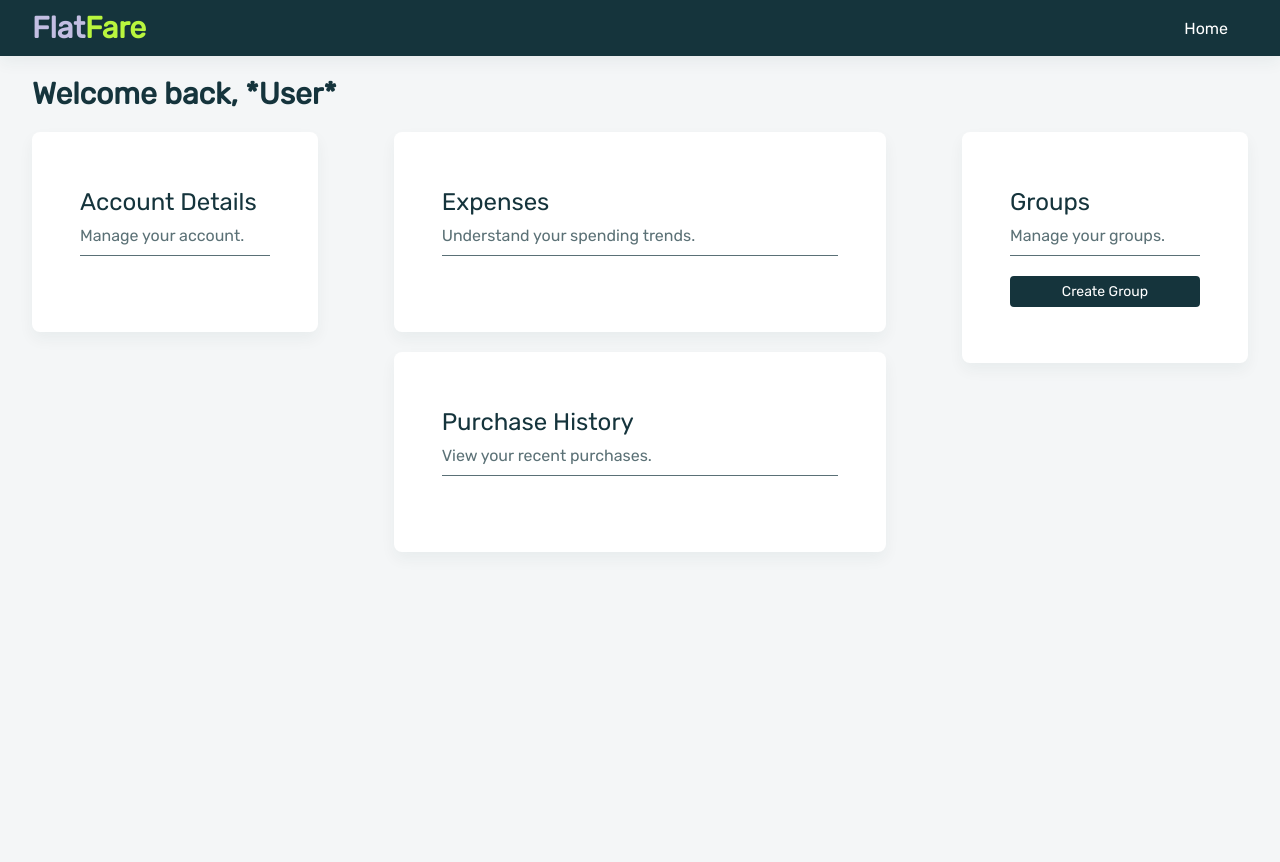
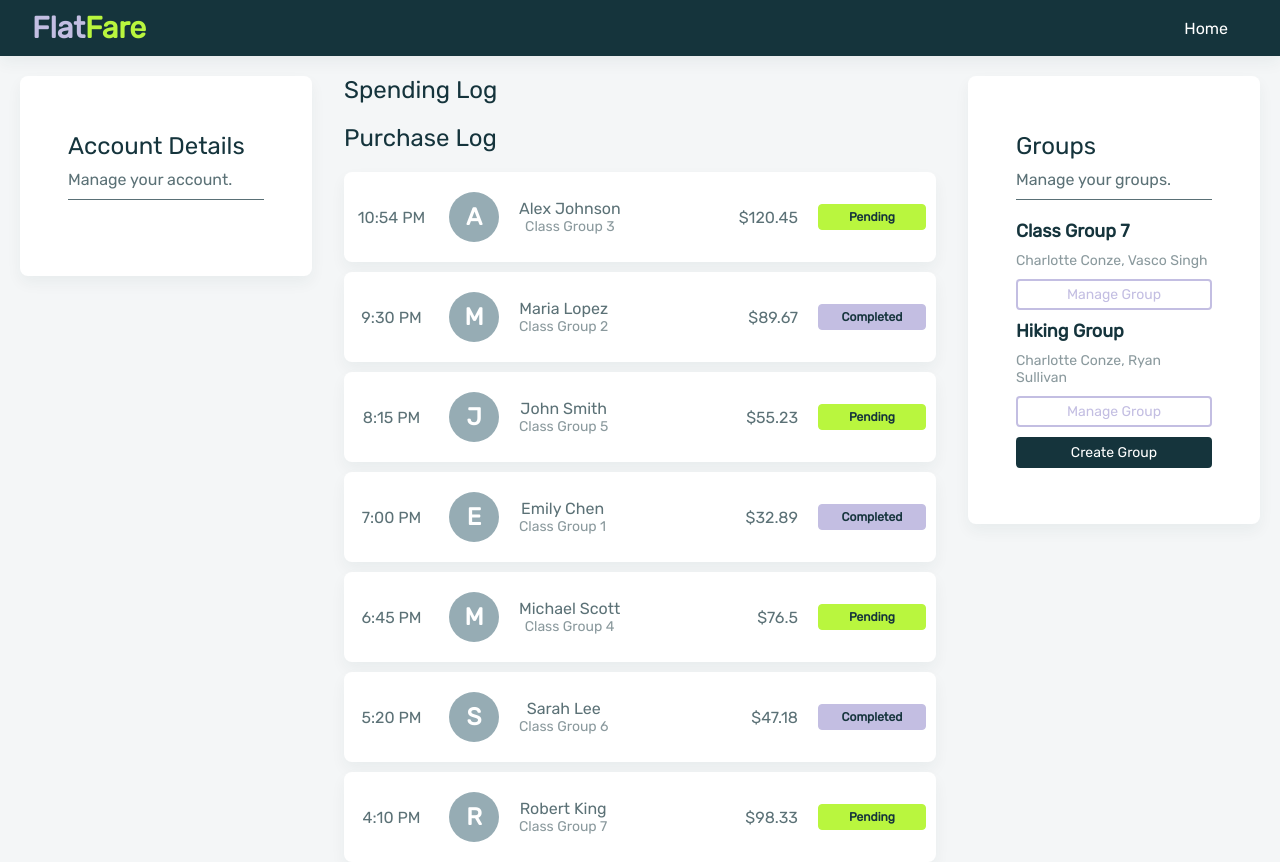
Before and after one commit to vascosinghvu/FlatFair, a React (Create React App) app in the folder app/: page / in a window 1280 px wide. Before the commit the page ends 800 px from the top, so only its background shows below. Built offline with nearby package versions, Linux system fonts and the light colour scheme.

Commit message:
Adding dashboard

```diff
--- a/app/src/App.tsx
+++ b/app/src/App.tsx
@@ -3,6 +3,7 @@ import { BrowserRouter as Router, Routes, Route } from "react-router-dom"
 import Home from "./pages/Home"
 import CreateGroup from "./pages/CreateGroup"
 import Profile from "./pages/Profile"
+import Group from "./pages/Group"
 
 function App(): ReactElement {
   return (
@@ -13,6 +14,7 @@ function App(): ReactElement {
           <Route path="/home" element={<Home />} />
           <Route path="/create-group" element={<CreateGroup />} />
           <Route path="/profile" element={<Profile />} />
+          <Route path="/group" element={<Group />} />
         </Routes>
       </Router>
     </div>
--- /dev/null
+++ b/app/src/pages/Group.tsx
@@ -0,0 +1,13 @@
+import React from "react"
+import Navbar from "../components/Navbar"
+
+const Group = () => {
+  return (
+    <>
+      <Navbar />
+      <h1>Group</h1>
+    </>
+  )
+}
+
+export default Group
--- a/app/src/pages/Home.tsx
+++ b/app/src/pages/Home.tsx
@@ -6,6 +6,7 @@ import AsyncSubmit from "../components/AsyncSubmit"
 import { useNavigate } from "react-router-dom"
 import Modal from "../components/Modal"
 import LoginButton from "../components/LoginButton"
+import Icon from "../components/Icon"
 
 const Home = () => {
   const [isModal, setIsModal] = useState(false)
@@ -34,6 +35,94 @@ const Home = () => {
       .required("Please enter the cost"),
     date: yup.string().required("Please select a date"),
   })
+
+  function formatTime(date: Date): string {
+    const hours = date.getHours()
+    const minutes = date.getMinutes()
+    const period = hours >= 12 ? "PM" : "AM"
+    const formattedHours = hours % 12 || 12 // Convert to 12-hour format
+    const formattedMinutes = minutes < 10 ? `0${minutes}` : minutes
+    return `${formattedHours}:${formattedMinutes} ${period}`
+  }
+
+  interface UserTransaction {
+    timestamp: Date
+    name: string
+    group: string
+    amount: number
+    status: string
+  }
+
+  const transactions: UserTransaction[] = [
+    {
+      timestamp: new Date("2024-10-20T22:54:00"), // 10:54 PM
+      name: "Alex Johnson",
+      group: "Class Group 3",
+      amount: 120.45,
+      status: "Pending",
+    },
+    {
+      timestamp: new Date("2024-10-20T21:30:00"), // 9:30 PM
+      name: "Maria Lopez",
+      group: "Class Group 2",
+      amount: 89.67,
+      status: "Completed",
+    },
+    {
+      timestamp: new Date("2024-10-20T20:15:00"), // 8:15 PM
+      name: "John Smith",
+      group: "Class Group 5",
+      amount: 55.23,
+      status: "Pending",
+    },
+    {
+      timestamp: new Date("2024-10-20T19:00:00"), // 7:00 PM
+      name: "Emily Chen",
+      group: "Class Group 1",
+      amount: 32.89,
+      status: "Completed",
+    },
+    {
+      timestamp: new Date("2024-10-20T18:45:00"), // 6:45 PM
+      name: "Michael Scott",
+      group: "Class Group 4",
+      amount: 76.5,
+      status: "Pending",
+    },
+    {
+      timestamp: new Date("2024-10-20T17:20:00"), // 5:20 PM
+      name: "Sarah Lee",
+      group: "Class Group 6",
+      amount: 47.18,
+      status: "Completed",
+    },
+    {
+      timestamp: new Date("2024-10-20T16:10:00"), // 4:10 PM
+      name: "Robert King",
+      group: "Class Group 7",
+      amount: 98.33,
+      status: "Pending",
+    },
+  ]
+
+  interface Group {
+    name: string
+    members: string[]
+    canManage: boolean
+  }
+
+  const groups: Group[] = [
+    {
+      name: "Class Group 7",
+      members: ["Charlotte Conze", "Vasco Singh"],
+      canManage: true,
+    },
+    {
+      name: "Hiking Group",
+      members: ["Charlotte Conze", "Ryan Sullivan"],
+      canManage: true,
+    },
+  ]
 
   const handleSubmit = async (values: any, { resetForm }: any) => {
     setIsLoading(true)
@@ -311,7 +400,7 @@ const Home = () => {
       )}
       <Navbar />
       <div className="Home">
-        <div className="Home-title">Welcome back, *User*</div>
+        {/* <div className="Home-title">Welcome back, *User*</div> */}
         <div className="row d-flex Justify-content--spaceBetween">
           <div className="col-lg-3">
             <div className="Block">
@@ -319,22 +408,63 @@ const Home = () => {
               <div className="Block-subtitle"> Manage your account.</div>
             </div>
           </div>
-          <div className="col-lg-5 Flex Flex-column">
-            <div className="Block">
-              <div className="Block-header">Expenses</div>
-              <div className="Block-subtitle">
-                Understand your spending trends.
+          <div className="col-lg-6 Flex Flex-column Padding-x--20">
+            <div className="Home-subtitle">Spending Log</div>
+            <div className="Home-subtitle">Purchase Log</div>
+            {transactions.map((transaction, index) => (
+              <div key={index} className="Card Purchase">
+                <div className="Flex Flex-row" style={{ flexGrow: 1 }}>
+                  <div className="Purchase-item " style={{ width: 75 }}>
+                    {formatTime(transaction.timestamp)}
+                  </div>
+                  <div className="Purchase-item Padding--20">
+                    <div className="Purchase-item-icon">
+                      {transaction.name.charAt(0).toUpperCase()}
+                    </div>
+                  </div>
+                  <div className="Purchase-item">
+                    {transaction.name}
+                    <div className="Purchase-item-subtitle">
+                      {transaction.group}
+                    </div>
+                  </div>
+                </div>
+
+                <div className="Purchase-item">${transaction.amount}</div>
+                <div
+                  className={`Badge Badge-color--${
+                    transaction.status === "Pending" ? "yellow" : "purple"
+                  }-1000 Margin-left--20`}
+                  style={{ width: 100 }}
+                >
+                  {transaction.status}
+                </div>
               </div>
-            </div>
-            <div className="Block Margin-top--20">
+            ))}
+            {/* <div className="Block Margin-top--20">
               <div className="Block-header">Purchase History</div>
               <div className="Block-subtitle">View your recent purchases.</div>
-            </div>
+            </div> */}
           </div>
           <div className="col-lg-3">
             <div className="Block">
               <div className="Block-header">Groups</div>
               <div className="Block-subtitle"> Manage your groups.</div>
+              {groups.map((group, index) => (
+                <div key={index} className="Group">
+                  <div className="Group-title">{group.name}</div>
+                  <div className="Group-body">{group.members.join(", ")}</div>
+                  <div
+                    className="Button Button--hollow Button-color--purple-1000"
+                    onClick={() => {
+                      navigate("/group")
+                    }}
+                  >
+                    Manage Group
+                  </div>
+                </div>
+              ))}
+
               <div
                 onClick={() => {
                   navigate("/create-group")
@@ -346,14 +476,8 @@ const Home = () => {
             </div>
           </div>
         </div>
-        {/* <div
-          onClick={() => {
-            navigate("/create-group")
-          }}
-          className="Button Button-color--dark-1000"
-        >
-          Create Group
-        </div>
+      </div>
+      {/*
         <div
           onClick={() => {
             setIsModal(true)
@@ -363,7 +487,6 @@ const Home = () => {
           Open Modal
         </div>
         <LoginButton /> */}
-      </div>
     </>
   )
 }
--- a/app/src/styles/_home.scss
+++ b/app/src/styles/_home.scss
@@ -1,17 +1,85 @@
 .Home {
-    padding: 0px 32px;
+    padding: 20px 20px 0 20px;
     display: flex;
     flex-direction: column;
 
     &-title {
-        font-size: var(--fare-font-size-30);
+        font-size: var(--fare-font-size-24);
         font-weight: 700;
         margin: 20px 0;
+        color: var(--fare-color-dark-700);
+
     }
 
-    // &-subtitle {
-    //     font-size: var(--fare-font-size-20);
-    //     font-weight: 400;
-    //     margin-bottom: 20px;
-    // }
+    &-subtitle {
+        font-size: var(--fare-font-size-24);
+        font-weight: 400;
+        margin-bottom: 20px;
+    }
 }
+
+.Purchase {
+    display: flex;
+    flex-direction: row;
+    justify-content: space-evenly;
+    align-items: center;
+    padding: 0 10px;
+
+    &-item {
+        font-size: var(--fare-font-size-16);
+        font-weight: 400;
+        color: var(--fare-color-dark-700);
+        display: flex;
+        flex-direction: column;
+        align-items: center;
+        justify-content: center;
+
+        &-subtitle {
+            font-size: var(--fare-font-size-14);
+            font-weight: 400;
+            color: var(--fare-color-dark-500);
+        }
+
+        &-icon {
+            width: 50px;
+            height: 50px;
+            border-radius: 50%;
+            background-color: var(--fare-color-blue-1000);
+            color: var(--fare-color-light-1000);
+            font-weight: bold;
+            font-size: var(--fare-font-size-24);
+            display: flex;
+            justify-content: center;
+            align-items: center;
+            overflow: hidden; /* Ensure content doesn't overflow */
+        }
+    }
+
+    // if not last child, add 20px of space underneath
+    &:not(:last-child) {
+        margin-bottom: 10px;
+    }
+}
+
+.Group {
+
+    display: flex;
+    flex-direction: column;
+
+    &-title {
+        font-size: var(--fare-font-size-18);
+        font-weight: 700;
+        margin-bottom: 10px;
+    }
+
+    &-body {
+        font-size: var(--fare-font-size-14);
+        font-weight: 400;
+        color: var(--fare-color-dark-500);
+        margin-bottom: 10px;
+    }
+
+    &:not(:last-child) {
+        margin-bottom: 10px;
+    }
+}
--- a/app/src/styles/_utilities.scss
+++ b/app/src/styles/_utilities.scss
@@ -277,7 +277,7 @@
   border-radius: var(--fare-border-radius-4);
   border-style: solid;
   border-width: 1px;
-  padding: 2px;
+  padding: 5px 3px;
   font-weight: 700;
   font-size: var(--fare-font-size-12);
   width: fit-content;
@@ -297,7 +297,7 @@
 }
 
 .Card {
-  background-color: var(--fare-color-light-50);
+  background-color: var(--fare-color-light-1000);
   padding: 10px;
   border-radius: var(--fare-border-radius-8);
   box-shadow: var(--fare-shadow-dark);
```
Also changed, not shown: app/src/styles/_group.scss (added).
